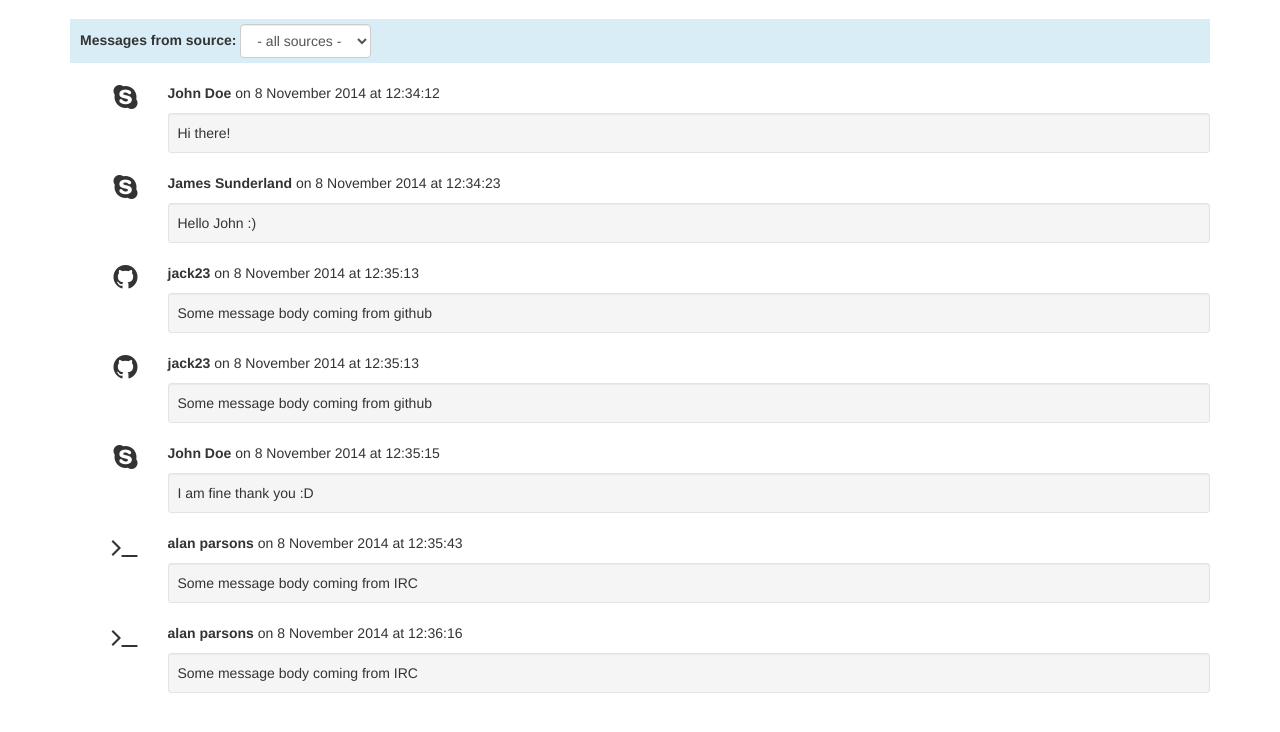
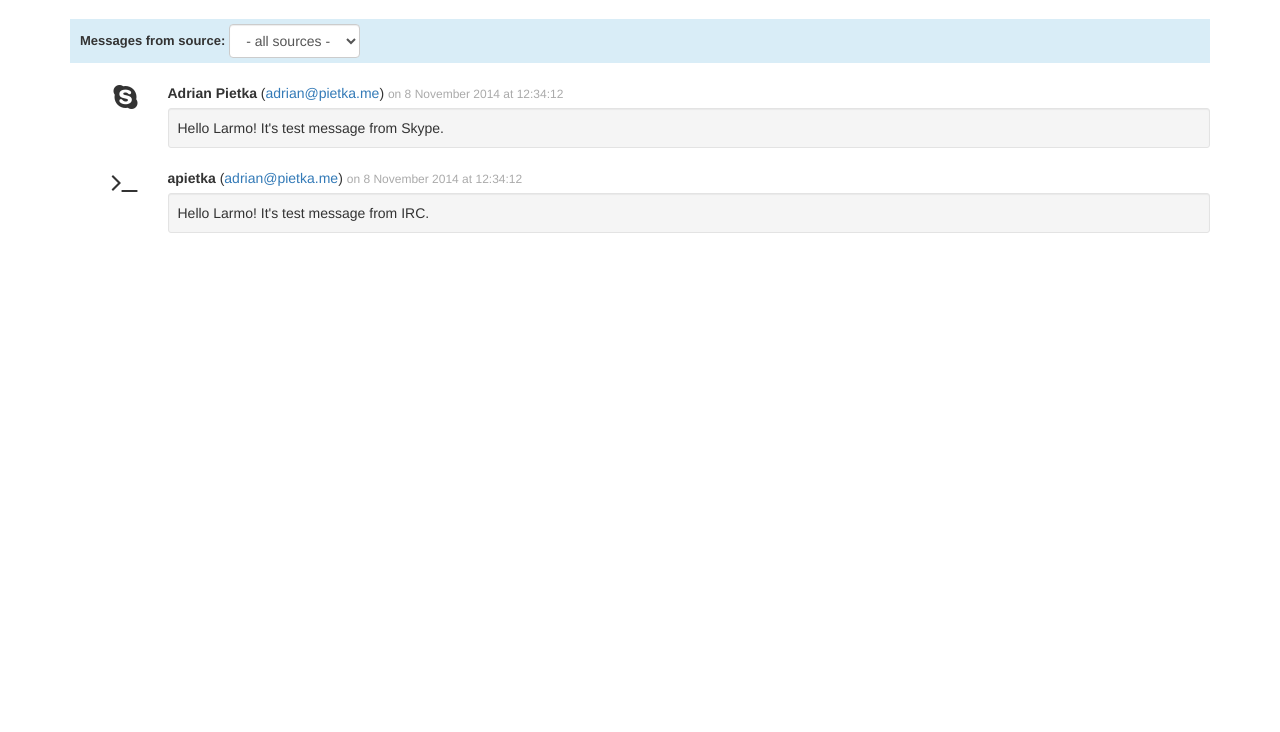
Before and after one commit to zeulus/larmo, a PHP site: page /webapp/index.html in a window 1280 px wide. Shown: the part 51-783 px from the top of the page. Run offline with PHP 8.4, Linux system fonts and the light colour scheme; some libraries are stand-ins or nearby versions.

Commit message:
Getting list of messages from api

```diff
--- /dev/null
+++ b/webapp/data/getLatestMessages.json
@@ -0,0 +1,30 @@
+[
+  {
+    "source": {
+      "id": "skype",
+      "label": "Skype"
+    },
+    "type": "skype.message.new",
+    "time": 1434723489,
+    "author": {
+      "email": "adrian@pietka.me",
+      "fullName": "Adrian Pietka",
+      "nickName": "pietka.adrian"
+    },
+    "body": "Hello Larmo! It's test message from Skype."
+  },
+  {
+    "source": {
+      "id": "irc",
+      "label": "IRC"
+    },
+    "type": "irc.message.new",
+    "time": 1434721689,
+    "author": {
+      "email": "adrian@pietka.me",
+      "fullName": "",
+      "nickName": "apietka"
+    },
+    "body": "Hello Larmo! It's test message from IRC."
+  }
+]
--- a/webapp/index.html
+++ b/webapp/index.html
@@ -25,11 +25,13 @@
 	<!-- <script src="http://maxcdn.bootstrapcdn.com/bootstrap/3.3.4/js/bootstrap.min.js"></script> -->
     <script src="vendor/angular.min.js"></script>
     <script src="vendor/angular-route.min.js"></script>
+    <script src="vendor/angular-sanitize.min.js"></script>
 
     <script src="src/config.js"></script>
     <script src="src/consts.js"></script>
     <script src="src/app.js"></script>
     <script src="src/lang/en.js"></script>
+    <script src="src/filters/author.js"></script>
 	<script src="src/controllers/appController.js"></script>
     <script src="src/controllers/mainController.js"></script>
     <script src="src/services/ajaxService.js"></script>
--- a/webapp/src/app.js
+++ b/webapp/src/app.js
@@ -1,6 +1,6 @@
 "use strict";
 
-var app = angular.module("LarmoApp", ["ngRoute"]);
+var app = angular.module("LarmoApp", ["ngRoute", "ngSanitize"]);
 
 app.config(["$routeProvider", function ($routeProvider) {
     $routeProvider.when("/", {
--- a/webapp/src/controllers/mainController.js
+++ b/webapp/src/controllers/mainController.js
@@ -7,10 +7,10 @@ MainController.$inject = ["$scope", "APIService"];
 function MainController($scope, APIService) {
     $scope.messages = [];
     $scope.filters = {source: ""};
-    $scope.getLatestMessages = getLatestMessages;
+    $scope.setupLatestMessages = setupLatestMessages;
 
     setupAvailableSources();
-    getLatestMessages();
+    setupLatestMessages();
 
     function setupAvailableSources() {
         APIService.getAvailableSources().then(function(response) {
@@ -18,7 +18,12 @@ function MainController($scope, APIService) {
         });
     }
 
-    function getLatestMessages() {
-        return [];
+    function setupLatestMessages() {
+        var filters = angular.copy($scope.filters);
+        var limit = 10;
+
+        APIService.getLatestMessages(filters, limit).then(function(response) {
+            $scope.messages = response.data;
+        });
     }
 }
--- /dev/null
+++ b/webapp/src/filters/author.js
@@ -0,0 +1,19 @@
+"use strict";
+
+app.filter("author", AuthorFilter);
+
+function AuthorFilter() {
+    return function(input) {
+        var emailAddress = input.email ? " (<a href=\"mailto:" + input.email + "\">" + input.email + "</a>)" : "";
+
+        if (input.fullName) {
+            return "<strong>" + input.fullName + "</strong>" + emailAddress;
+        } else if (input.nickName) {
+            return "<strong>" + input.nickName + "</strong>" + emailAddress;
+        } else if (input.email) {
+            return input.email;
+        }
+
+        return "Anonim";
+    };
+}
--- a/webapp/src/services/ajaxService.js
+++ b/webapp/src/services/ajaxService.js
@@ -12,13 +12,39 @@ function ajaxService($http) {
 
     return self;
 
+    function parseObjectToQueryString(data) {
+        var queryString = "";
+
+        for (var dataKey in data) {
+            var dataValue = data[dataKey];
+
+            if (dataValue) {
+                queryString += "&" + dataKey + "=" + dataValue;
+            }
+        }
+
+        return queryString;
+    }
+
+    function prepareUrl(url, queryStringData) {
+        var queryString = queryStringData ? parseObjectToQueryString(queryStringData) : "";
+
+        if (url.indexOf("?") === -1) {
+            queryString = queryString.replace("&", "?");
+        }
+
+        return url + queryString;
+    }
+
     function executeCallback(callback, data) {
         if (callback) {
             callback(data);
         }
     }
 
-    function get(url, successCallback, errorCallback) {
+    function get(url, queryStringData, successCallback, errorCallback) {
+        var url = prepareUrl(url, queryStringData);
+
         console.log("[AjaxService] Sent request GET " + url);
 
         return $http.get(url).success(function (response) {
--- a/webapp/src/services/apiService.js
+++ b/webapp/src/services/apiService.js
@@ -14,19 +14,24 @@ function apiService(AjaxService) {
 
     return self;
 
-    function getLatestMessages(limit) {
+    function getLatestMessages(filters, limit) {
+        var queryString = angular.extend(filters, {
+            limit: limit,
+            t: new Date().getTime()
+        });
+
         var url = useMocksData
-            ? "data/getLatestMessages.json?limit=" + limit + "&t="
-            : "api/messages?limit=" + limit + "&t=";
+            ? "data/getLatestMessages.json"
+            : "api/messages";
 
-        return AjaxService.get(url + new Date().getTime());
+        return AjaxService.get(url, queryString);
     }
 
     function getAvailableSources() {
         var url = useMocksData
-            ? "data/getAvailableSources.json?t="
-            : "api/getAvailableSources?t=";
+            ? "data/getAvailableSources.json"
+            : "api/getAvailableSources";
 
-        return AjaxService.get(url + new Date().getTime());
+        return AjaxService.get(url, {t : new Date().getTime()});
     }
 }
--- a/webapp/styles/layout.css
+++ b/webapp/styles/layout.css
@@ -6,7 +6,30 @@ body {
     font-size: 28px;
 }
 
+/* AngularJS */
+[ng\:cloak], [ng-cloak], [data-ng-cloak], [x-ng-cloak], .ng-cloak, .x-ng-cloak {
+    display: none !important;
+}
+
+/* Icons of source */
+.fa-irc:before { content: "\f120"; }
+
+/* Filters form */
 #filters-form {
     padding: 5px 10px;
     margin-bottom: 20px;
 }
+
+#filters-form label {
+    font-size: 13px;
+}
+
+/* Message */
+.message > .content > .metadata {
+    margin-bottom: 5px;
+}
+
+.message > .content > .metadata > .metadata-date {
+    font-size: 12px;
+    color: #aaa;
+}
--- a/webapp/templates/common/filters.html
+++ b/webapp/templates/common/filters.html
@@ -6,7 +6,7 @@
             name="filters[source]"
             ng-options="source.id as source.label for source in sources"
             ng-model="filters.source"
-            ng-change="getLatestMessages()">
+            ng-change="setupLatestMessages()">
             <option value="">{{_.filters.allSources}}</option>
         </select>
     </div>
--- a/webapp/templates/controllers/main.html
+++ b/webapp/templates/controllers/main.html
@@ -1,85 +1,16 @@
 <div ng-include="'templates/common/filters.html'"></div>
 
-<div class="row message source-skype">
-    <div class="col-sm-1 col-xs-12 text-right message-source">
-        <i class="fa fa-skype fa-2x"></i>
+<div ng-repeat="message in messages" class="{{'row message source-' + message.source.id}}">
+    <div class="col-sm-1 col-xs-12 text-right source">
+        <i class="{{'fa fa-2x fa-' + message.source.id}}" title="{{message.source.label}}"></i>
     </div>
-    <div class="col-sm-11 col-xs-12">
-        <p class="message-author"><strong>John Doe</strong> on 8 November 2014 at 12:34:12</p>
-        <div class="well well-sm message-body">
-            <span>Hi there!</span>
+    <div class="col-sm-11 col-xs-12 content">
+        <div class="metadata">
+            <span class="metadata-author" ng-bind-html="message.author | author"></span>
+            <span class="metadata-date">on 8 November 2014 at 12:34:12</span>
+        </div>
+        <div class="well well-sm body">
+            {{message.body}}
         </div>
     </div>
 </div>
-
-<div class="row message source-skype">
-    <div class="col-sm-1 col-xs-12 text-right message-source">
-        <i class="fa fa-skype fa-2x"></i>
-    </div>
-    <div class="col-sm-11 col-xs-12">
-        <p class="message-author"><strong>James Sunderland</strong> on 8 November 2014 at 12:34:23</p>
-        <div class="well well-sm message-body">
-            <span>Hello John :)</span>
-        </div>
-    </div>
-</div>
-
-<div class="row message source-github">
-    <div class="col-sm-1 col-xs-12 text-right message-source">
-        <i class="fa fa-github fa-2x"></i>
-    </div>
-    <div class="col-sm-11 col-xs-12">
-        <p class="message-author"><strong>jack23</strong> on 8 November 2014 at 12:35:13</p>
-        <div class="well well-sm message-body">
-            <span>Some message body coming from github</span>
-        </div>
-    </div>
-</div>
-
-<div class="row message source-github">
-    <div class="col-sm-1 col-xs-12 text-right message-source">
-        <i class="fa fa-github fa-2x"></i>
-    </div>
-    <div class="col-sm-11 col-xs-12">
-        <p class="message-author"><strong>jack23</strong> on 8 November 2014 at 12:35:13</p>
-        <div class="well well-sm message-body">
-            <span>Some message body coming from github</span>
-        </div>
-    </div>
-</div>
-
-<div class="row message source-skype">
-    <div class="col-sm-1 col-xs-12 text-right message-source">
-        <i class="fa fa-skype fa-2x"></i>
-    </div>
-    <div class="col-sm-11 col-xs-12">
-        <p class="message-author"><strong>John Doe</strong> on 8 November 2014 at 12:35:15</p>
-        <div class="well well-sm message-body">
-            <span>I am fine thank you :D</span>
-        </div>
-    </div>
-</div>
-
-<div class="row message source-irc">
-    <div class="col-sm-1 col-xs-12 text-right message-source">
-        <i class="fa fa-terminal fa-2x"></i>
-    </div>
-    <div class="col-sm-11 col-xs-12">
-        <p class="message-author"><strong>alan parsons</strong> on 8 November 2014 at 12:35:43</p>
-        <div class="well well-sm message-body">
-            <span>Some message body coming from IRC</span>
-        </div>
-    </div>
-</div>
-
-<div class="row message source-irc">
-    <div class="col-sm-1 col-xs-12 text-right message-source">
-        <i class="fa fa-terminal fa-2x"></i>
-    </div>
-    <div class="col-sm-11 col-xs-12">
-        <p class="message-author"><strong>alan parsons</strong> on 8 November 2014 at 12:36:16</p>
-        <div class="well well-sm message-body">
-            <span>Some message body coming from IRC</span>
-        </div>
-    </div>
-</div>
```
Also changed, not shown: webapp/vendor/angular-sanitize.min.js (added).
